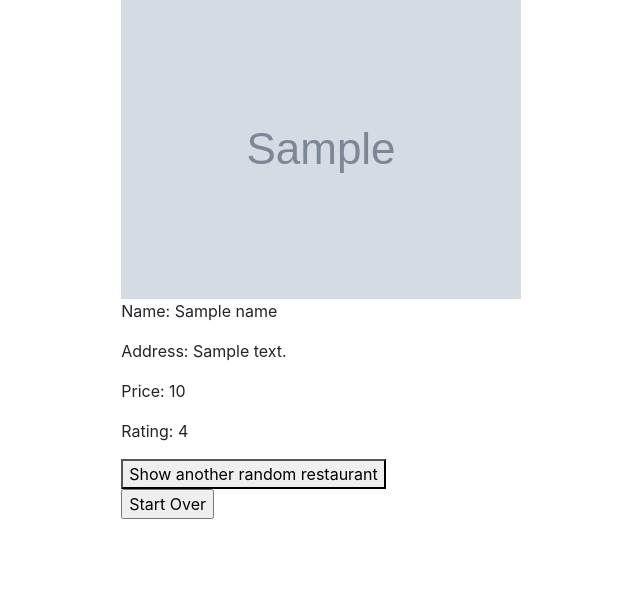
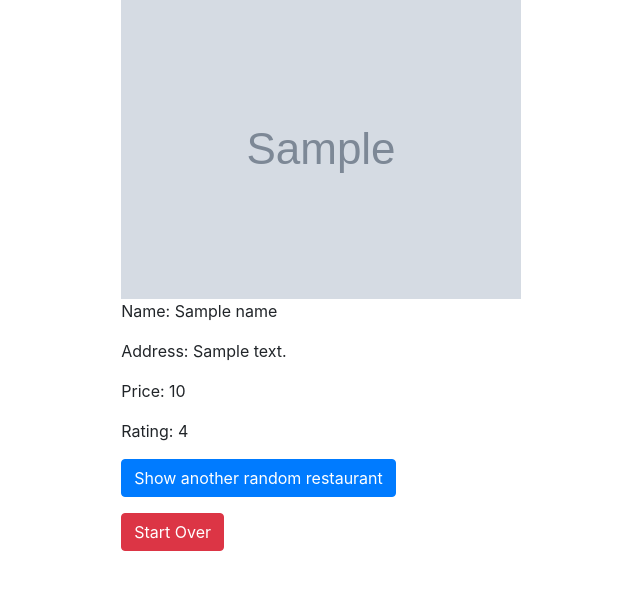
Before and after one commit to benchan777/restaurant-picker, a Flask app: template templates/show_restaurant.html in a window 1280 px wide. Shown: the part 99-689 px from the top of the page, without its empty margins (234-874 px from the left). Run offline with Flask 2, Linux system fonts and the light colour scheme; the template is opened without the code that fills it: most values are stand-ins (such as "Sample title", 1, 10 or a date in 2020); grey boxes marked "Sample" are stand-in pictures; some libraries are stand-ins or nearby versions.

Commit message:
change map size

```diff
--- a/templates/show_restaurant.html
+++ b/templates/show_restaurant.html
@@ -16,11 +16,12 @@ Random Restaurant
                 <p>Address: {{ address }}</p>
                 <p>Price: {{ price }}</p>
                 <p>Rating: {{ rating }}</p>
+                <button class = "btn btn-primary" onClick="window.location.reload();">Show another random restaurant</button>
                 <p>
                     {% with %}
 
                     {% set location=(lat, lng) %}
-                    {% set style="width:550px;height:550px;"%}
+                    {% set style="width:900px;height:400px;"%}
 
                     {{
                     googlemap(
@@ -34,10 +35,10 @@ Random Restaurant
 
                     {% endwith %}
                 </p>
-                <button onClick="window.location.reload();">Show another random restaurant</button>
+                <!-- <button class = "btn btn-primary" onClick="window.location.reload();">Show another random restaurant</button> -->
 
                 <form method='POST'>
-                    <input type="submit" class="submit" value="Start Over" name="button">
+                    <button class = "btn btn-danger" type="submit" class="submit" value="Start Over" name="button">Start Over</button>
                 </form>
             </div>
         </div>
```
